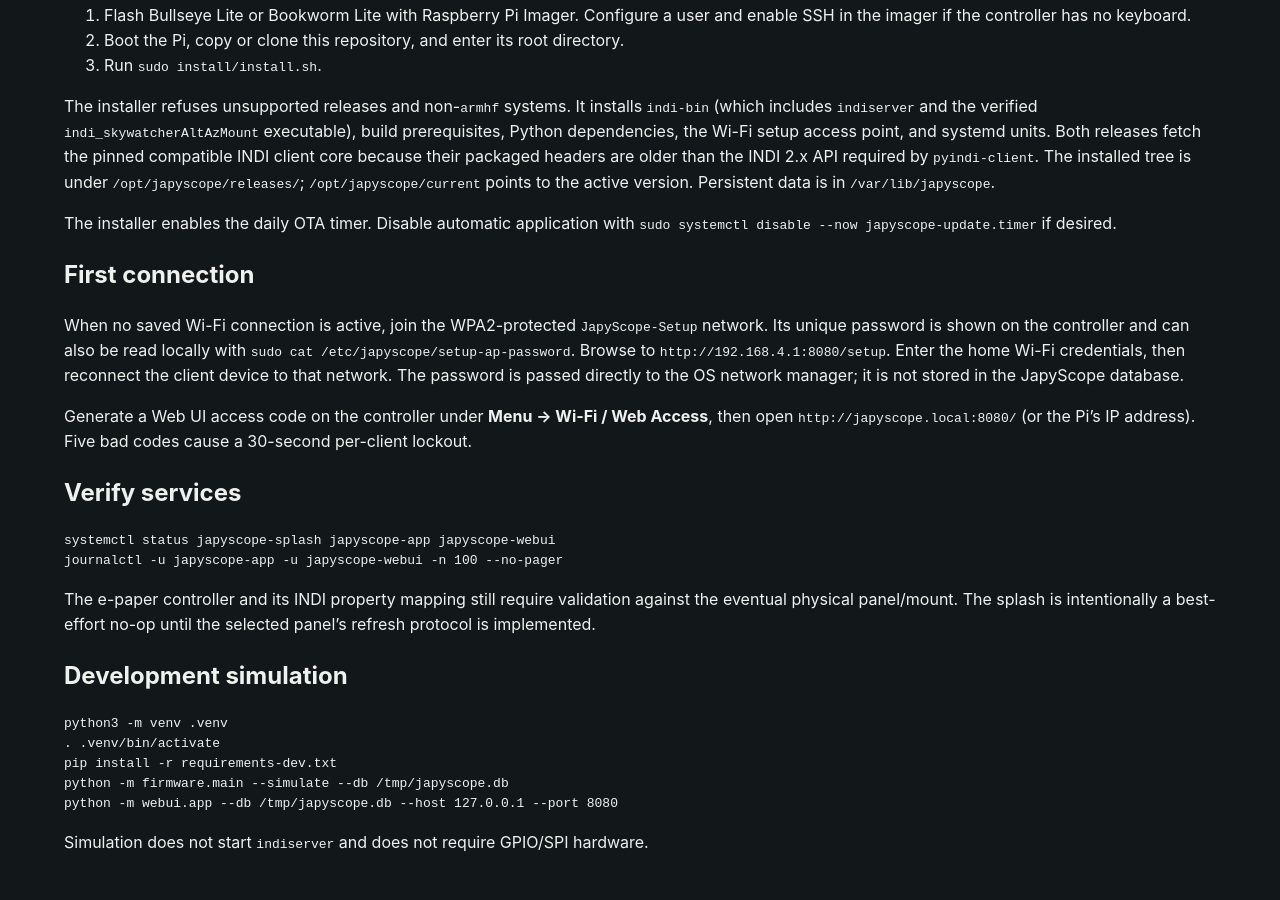
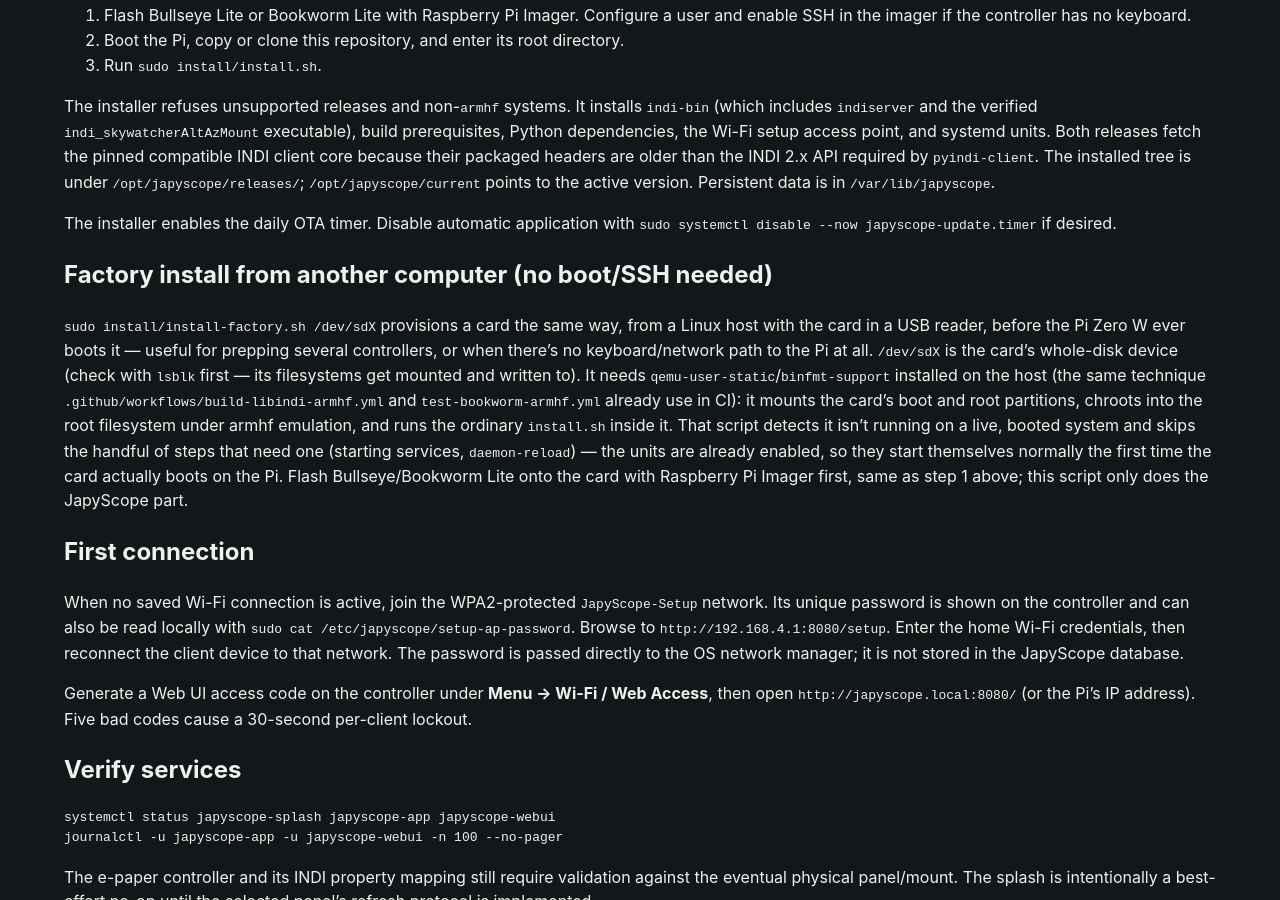
Before and after one commit to jan-tdy/japyscope-remote, a Jekyll site: the page built from docs/INSTALL.md, in a window 1280 px wide and 900 px high, scrolled down 671 px. Built offline with Jekyll 4.4.1, drawn with Linux system fonts in a browser that asks for light colours.

Commit message:
Add install-factory.sh: provision an SD card from another computer via a card reader
Adds install/install-factory.sh, which lets JapyScope be installed onto a
Raspberry Pi OS Bullseye/Bookworm Lite SD card from a Linux host over a USB
card reader, before the Pi Zero W ever boots it — no keyboard, no SSH, no
network path to the device required. It mounts the card's boot/root
partitions, chroots into the rootfs under qemu-arm-static emulation (the
same technique the repo's own CI already uses in
build-libindi-armhf.yml/test-bookworm-armhf.yml), swaps in a working
resolv.conf for the duration (the mounted image's own one can't resolve
anything without a running resolver), and runs the ordinary install.sh
inside it.

That required making install.sh itself safe to run without a live,
booted init system:
- New systemd_is_live() ([ -d /run/systemd/system ]) guards every
  start/restart/daemon-reload call — enable/unmask stay unconditional,
  since those are pure symlink operations and work fine offline; the
  units are already enabled, so they start themselves on the Pi's real
  first boot.
- Bookworm's Wi-Fi AP profile creation used nmcli, which needs a live
  NetworkManager over D-Bus. When not live, write the equivalent
  NetworkManager keyfile directly instead (root:root 0600, or
  NetworkManager ignores it) — this is what actually makes offline
  Bookworm installs produce a working AP profile, not just "doesn't
  crash".
- JAPYSCOPE_VERSION_OVERRIDE lets install-factory.sh pass through the
  host checkout's real `git describe`, since its copy into the chroot
  excludes .git for speed.

None of this changes behavior on a normal `sudo install/install.sh` run
on a real booted Pi — systemd_is_live() is true there, so every guarded
branch runs exactly as before.

Co-Authored-By: Claude Sonnet 5 <noreply@anthropic.com>
Claude-Session: https://claude.ai/code/session_01WbqFaupL8AdbfGnr1mKbwv

```diff
--- a/docs/INSTALL.md
+++ b/docs/INSTALL.md
@@ -53,6 +53,24 @@ the active version. Persistent data is in `/var/lib/japyscope`.
 The installer enables the daily OTA timer. Disable automatic application with
 `sudo systemctl disable --now japyscope-update.timer` if desired.
 
+## Factory install from another computer (no boot/SSH needed)
+
+`sudo install/install-factory.sh /dev/sdX` provisions a card the same way,
+from a Linux host with the card in a USB reader, before the Pi Zero W ever
+boots it — useful for prepping several controllers, or when there's no
+keyboard/network path to the Pi at all. `/dev/sdX` is the card's whole-disk
+device (check with `lsblk` first — its filesystems get mounted and written
+to). It needs `qemu-user-static`/`binfmt-support` installed on the host (the
+same technique `.github/workflows/build-libindi-armhf.yml` and
+`test-bookworm-armhf.yml` already use in CI): it mounts the card's boot and
+root partitions, chroots into the root filesystem under armhf emulation, and
+runs the ordinary `install.sh` inside it. That script detects it isn't
+running on a live, booted system and skips the handful of steps that need
+one (starting services, `daemon-reload`) — the units are already enabled, so
+they start themselves normally the first time the card actually boots on the
+Pi. Flash Bullseye/Bookworm Lite onto the card with Raspberry Pi Imager
+first, same as step 1 above; this script only does the JapyScope part.
+
 ## First connection
 
 When no saved Wi-Fi connection is active, join the WPA2-protected
```
Also changed, not shown: 2 other files.
